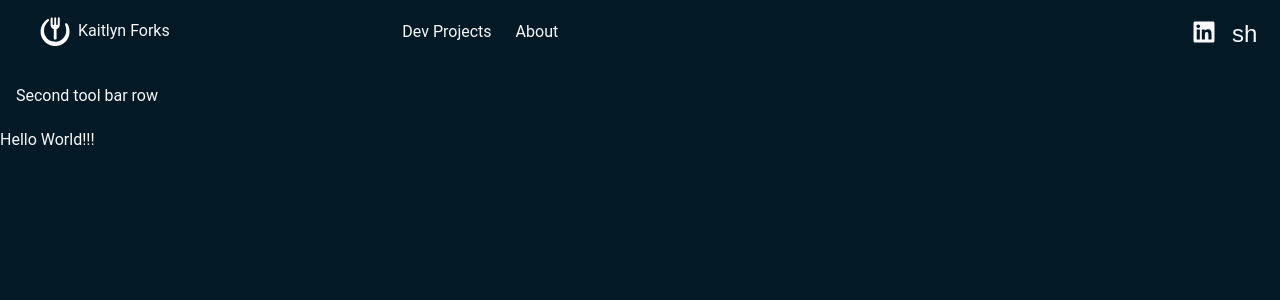
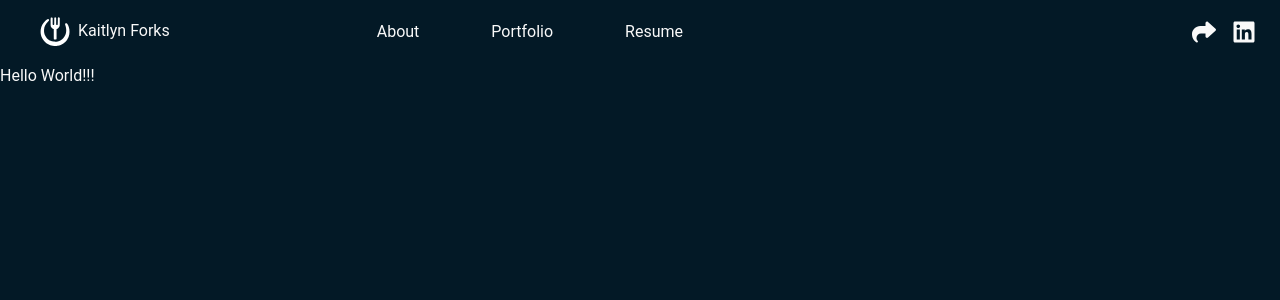
Before and after one commit to kforks/forked-software-ng, an Angular app: page / in a window 1280 px wide. Shown: the top 300 px of the page. Built offline with nearby package versions, Linux system fonts and the light colour scheme.

Commit message:
nav improvements

```diff
--- a/src/app/nav/nav.component.html
+++ b/src/app/nav/nav.component.html
@@ -1,34 +1,63 @@
 <mat-toolbar>
 
   <!-- Main Nav Row -->
-  <mat-toolbar-row class="nav-toolbar">
+  <mat-toolbar-row class="primary-nav">
     <div class="margin-left-lg">
       <img style="vertical-align: middle" ngSrc="assets/wt-logo.svg" alt="Logo" height="30" width="30" class="margin-right-sm">
-    <span >Kaitlyn Forks</span>
+      <span>Kaitlyn Forks</span>
     </div>
 
     <div class="nav-links">
-    <span class="margin-left-lg"> Dev Projects</span>
-    <span class="margin-left-lg"> About </span>
+      <span
+        class="margin-left-lg"
+        (mouseenter)="setActiveLink('About')"
+        (mouseleave)="setActiveLink(null)">
+        About
+      </span>
+      <span
+        class="margin-left-lg"
+        (mouseenter)="setActiveLink('Portfolio')"
+        (mouseleave)="setActiveLink(null)">
+        Portfolio
+      </span>
+      <span
+        class="margin-left-lg"
+        (mouseenter)="setActiveLink('Resume')"
+        (mouseleave)="setActiveLink(null)">
+        Resume
+      </span>
     </div>
 
     <div class="nav-icons">
+      <!-- Share Button -->
+      <button mat-icon-button aria-label="share" (click)="copyUrlToClipboard()" [matTooltip]="'Share'">
+        <fa-icon [icon]="faShare"></fa-icon>
+      </button>
       <!-- LinkedIn Button -->
       <button mat-icon-button aria-label="linkedin" (click)="openLinkedIn()" [matTooltip]="'LinkedIn'">
         <fa-icon [icon]="faLinkedin"></fa-icon>
       </button>
-    <!-- Share Button -->
-    <button mat-icon-button aria-label="share" (click)="copyUrlToClipboard()" [matTooltip]="'Share'">
-      <mat-icon>share</mat-icon>
-    </button>
     </div>
   </mat-toolbar-row>
 
-
-  <!-- Projects Row -->
-  <mat-toolbar-row class="nav-toolbar">
-    <div>
-      Second tool bar row
+  <!-- Secondary Nav Row -->
+  <mat-toolbar-row *ngIf="activeLink" class="secondary-nav">
+    <ng-container [ngSwitch]="activeLink">
+      <div *ngSwitchCase="'About'">
+        <span>About Us</span>
+        <span>Our Team</span>
+        <span>History</span>
       </div>
+      <div *ngSwitchCase="'Portfolio'">
+        <span>Projects</span>
+        <span>Gallery</span>
+        <span>Case Studies</span>
+      </div>
+      <div *ngSwitchCase="'Resume'">
+        <span>Experience</span>
+        <span>Education</span>
+        <span>Skills</span>
+      </div>
+    </ng-container>
   </mat-toolbar-row>
 </mat-toolbar>
--- a/src/app/nav/nav.component.scss
+++ b/src/app/nav/nav.component.scss
@@ -1,4 +1,6 @@
-.nav-toolbar {
+@use '../../styles/variables.scss' as m;
+
+.primary-nav {
   display: flex;
   flex-direction: row;
   align-items: center;
@@ -6,15 +8,44 @@
   width: 100%;
 }
 
+.secondary-nav {
+  padding: 0.5rem 1rem;
+  display: flex;
+  flex:auto;
+  justify-content: center;
+
+  span {
+    margin-right: 1rem;
+    cursor: pointer;
+    transition: color 0.3s;
+  }
+
+  span:hover {
+    color: #3f51b5;
+  }
+}
+
+
+.nav-links {
+  display: flex;
+  flex:auto;
+  justify-content: center;
+
+  span {
+    cursor: pointer;
+    padding: 1.5rem;
+  }
+
+  span:hover {
+    color: black;
+    background-color: m.$primary-dark;
+  }
+}
+
+
 .nav-icons {
   display: flex;
   flex:auto;
   justify-content: end;
   vertical-align: middle;
 }
-
-.nav-links {
-  display: flex;
-  flex:auto;
-  justify-content: center;
-}
--- a/src/app/nav/nav.component.ts
+++ b/src/app/nav/nav.component.ts
@@ -1,15 +1,16 @@
 import {Component} from '@angular/core';
-import {MatIconModule} from '@angular/material/icon';
-import {MatToolbarModule} from '@angular/material/toolbar';
-import {MatIconButton} from '@angular/material/button';
-import {faCodeFork, faMicrochip} from '@fortawesome/free-solid-svg-icons';
-import {FaIconComponent, FontAwesomeModule} from '@fortawesome/angular-fontawesome';
-import {faLinkedin} from '@fortawesome/free-brands-svg-icons';
-import {MatTooltip} from '@angular/material/tooltip';
-import {NgOptimizedImage} from '@angular/common';
+import { MatIconModule } from '@angular/material/icon';
+import { MatToolbarModule } from '@angular/material/toolbar';
+import { MatIconButton } from '@angular/material/button';
+import { FaIconComponent, FontAwesomeModule } from '@fortawesome/angular-fontawesome';
+import { faShare } from '@fortawesome/free-solid-svg-icons';
+import { faLinkedin } from '@fortawesome/free-brands-svg-icons';
+import { MatTooltip } from '@angular/material/tooltip';
+import {NgIf, NgOptimizedImage, NgSwitch, NgSwitchCase} from '@angular/common';
 
 @Component({
-    selector: 'app-nav',
+  selector: 'app-nav',
+  standalone: true,
   imports: [
     MatIconModule,
     MatToolbarModule,
@@ -17,16 +18,23 @@ import {NgOptimizedImage} from '@angular/common';
     FaIconComponent,
     FontAwesomeModule,
     MatTooltip,
-    NgOptimizedImage
+    NgSwitch,
+    NgSwitchCase,
+    NgIf,
+    NgOptimizedImage,
   ],
-    templateUrl: './nav.component.html',
-    styleUrl: './nav.component.scss'
+  templateUrl: './nav.component.html',
+  styleUrls: ['./nav.component.scss']
 })
 export class NavComponent {
   protected readonly faLinkedin = faLinkedin;
+  protected readonly faShare = faShare;
+  activeLink: string | null = null; // Keeps track of the hovered link
+
+  constructor() {}
 
   copyUrlToClipboard(): void {
-    const url = window.location.href; // Get the current page URL
+    const url = window.location.href;
     navigator.clipboard.writeText(url).then(
       () => {
         alert('URL copied to clipboard!');
@@ -37,11 +45,11 @@ export class NavComponent {
     );
   }
 
-  // Function to open LinkedIn profile
   openLinkedIn(): void {
-    window.open('https://www.linkedin.com/in/kaitlyn-forks/', '_blank'); // Opens in a new tab
+    window.open('https://www.linkedin.com/in/kaitlyn-forks/', '_blank');
   }
 
-  protected readonly faCodeFork = faCodeFork;
-  protected readonly faMicrochip = faMicrochip;
+  setActiveLink(link: string | null): void {
+    this.activeLink = link;
+  }
 }
--- a/src/index.html
+++ b/src/index.html
@@ -6,6 +6,7 @@
   <base href="/">
   <meta name="viewport" content="width=device-width, initial-scale=1">
   <link rel="icon" type="image/x-icon" href="wt-logo.ico">
+  <link href="https://fonts.googleapis.com/icon?family=Material+Icons" rel="stylesheet">
 </head>
 <body class="theme-dark">
   <app-root></app-root>
```
Lines whose indentation alone changed are shown as unchanged.
